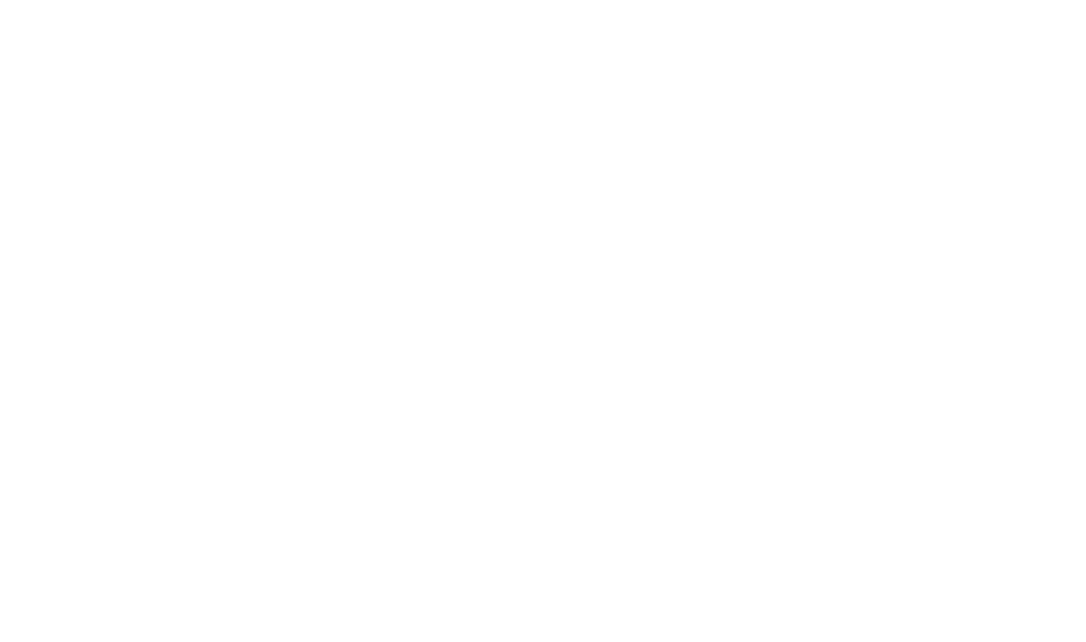
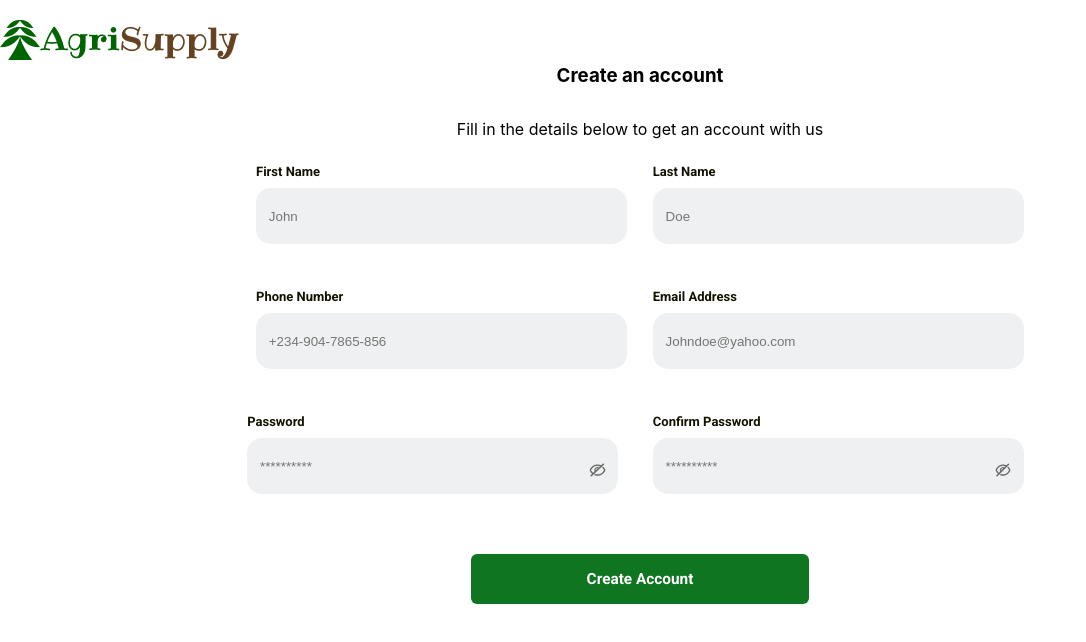
Before and after one commit to Maryann-01/AgroHub, a React (Create React App) app: page /createAccount in a window 1280 px wide. Before the commit this address had no page. Shown: the top 642 px of the page, without its empty margins (0-1086 px from the left). Built offline with nearby package versions, Linux system fonts and the light colour scheme.

Commit message:
feat:added new pages

```diff
--- a/src/App.tsx
+++ b/src/App.tsx
@@ -4,6 +4,7 @@
 import Home from './components/Home/Home';
 import Login from './components/Login/Login';
 import ContactUs from './components/ContactUs/ContactUs';
+import CreateAccount from './components/CreateAccount/CreateAccount';
 
 function App() {
   return (
@@ -11,6 +12,7 @@
         <Route index path="/" element={<Home/>}/>
         <Route path="/login" element={<Login/>}/>
         <Route path="/contactUs" element={<ContactUs/>}/>
+        <Route path="/createAccount" element={<CreateAccount/>}/>
     </Routes>
   );
 }
--- a/src/components/ContactUs/ContactUs.css
+++ b/src/components/ContactUs/ContactUs.css
@@ -36,7 +36,7 @@
 text-align: center;
 width:23vw;
 }
-.fname,.lname,.mail,textarea{
+.fname,.lname,.mail,textarea,.password{
     display:flex;
     flex-direction: column;
 }
@@ -48,7 +48,7 @@
     outline:none;
     padding:10px;
 }
-.fname label,.lname label,.mail label,.txtArea label{
+.fname label,.lname label,.mail label,.txtArea label,.password label{
     font-family: Roboto;
 font-size: 13px;
 font-weight: 600;
--- /dev/null
+++ b/src/components/CreateAccount/CreateAccount.css
@@ -0,0 +1,18 @@
+.createacct-form{
+    display:flex;
+    align-items: center;
+    flex-direction: column;
+}
+.password{
+    display:flex;
+    flex-direction: column;
+    margin-right:60px;
+}
+.name-div,.contactinfo-div,.password-container{
+    display:flex;
+    gap:2vw;
+    margin:20px 0;
+}
+.logo{
+    margin-top:20px;
+}
--- /dev/null
+++ b/src/components/CreateAccount/CreateAccount.tsx
@@ -0,0 +1,76 @@
+import { useState } from 'react'
+import eyeSlash from "../../images/eyeSlash.png"
+import agri_name from "../../images/AgriSupply.png"
+import tree from "../../images/Tree.png"
+import seePassword from "../../images/seePassword.png"
+import "../CreateAccount/CreateAccount.css"
+
+const CreateAccount = () => {
+  const [passwordType, setPasswordType] = useState("password");
+  const [iconToggle, setIconToggle] = useState(false)
+  const [password, setPassword] = useState("")
+  const toggleIcon = () => {
+    setIconToggle(!iconToggle)
+  }
+  const togglePassword = () => {
+    if (passwordType === "password") {
+      setPasswordType("text")
+      return;
+    }
+    setPasswordType("password")
+  }
+  return (
+    <div>
+      <div className='logo'>
+        <img src={tree} alt="logo" />
+        <img src={agri_name} alt="Agri supply" />
+      </div>
+      <div className="contact-pg">
+        <h3>Create an account </h3>
+        <p>Fill in the details below to get an account with us</p>
+      </div>
+      <form className='createacct-form'>
+        <div className='name-div'>
+          <div className="fname">
+            <label htmlFor='fname'>First Name</label>
+            <input type="text" placeholder="John" required className='input' id="fname" name="fname" />
+          </div>
+          <div className="lname">
+            <label htmlFor='lname'>Last Name</label>
+            <input type="text" placeholder="Doe" required className='input' id="lname" name="lname" />
+          </div>
+        </div>
+        <div className='contactinfo-div'>
+          <div className="mail">
+            <label htmlFor='phone'>Phone Number</label>
+            <input type="phone" placeholder="+234-904-7865-856" className='input' required id="phone" name="phone" />
+          </div>
+          <div className="mail">
+            <label htmlFor='email'>Email Address</label>
+            <input type="email" placeholder="Johndoe@yahoo.com" className='input' required id="email" name="email" />
+          </div>
+        </div>
+        <div className='password-container'>
+          <div className="password pwrd flex">
+            <label htmlFor='password'>Password</label>
+            <input type={passwordType} placeholder="**********" required className='input' id="password" name="password" />
+            <div onClick={togglePassword}>
+              {passwordType === "password" ? <img src={eyeSlash} alt="eye slash" /> : <img src={seePassword} />}
+            </div>
+          </div>
+          <div className="password pwrd flex">
+            <label htmlFor='password'>Confirm Password</label>
+            <input type={passwordType} placeholder="**********" required className='input' id="password" name="password" />
+            <div onClick={togglePassword}>
+              {passwordType === "password" ? <img src={eyeSlash} alt="eye slash" /> : <img src={seePassword} />}
+            </div>
+          </div>
+        </div>
+        <button type='submit' className="login-btn">Create Account</button>
+      </form>
+
+    </div>
+  )
+}
+
+export default CreateAccount
--- a/src/components/Navbar/Nav.tsx
+++ b/src/components/Navbar/Nav.tsx
@@ -18,7 +18,7 @@
         </div>
         <div className='btn-div'>
             <h4><Link to="/login" className='login-link'>Login</Link></h4>
-            <button><span className='btn-span'>Create Account</span></button>
+            <button><Link to ="/createAccount" className='btn-span link'>Create Account</Link></button>
         </div>
     </div>
   )
```
